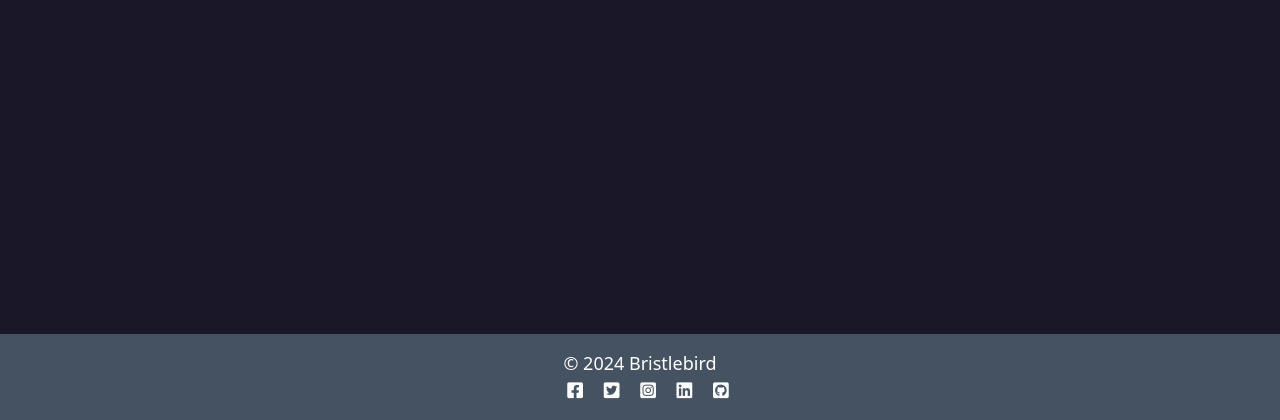
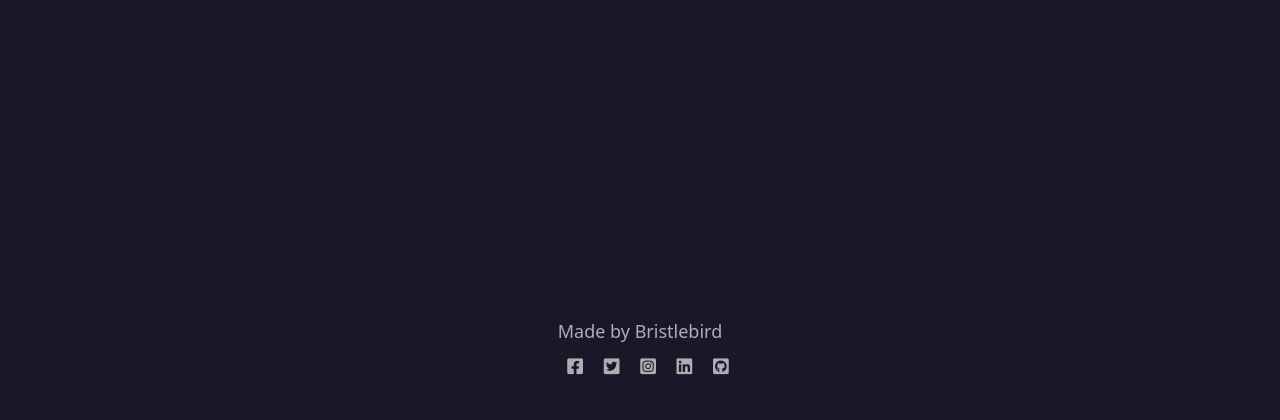
Before and after one commit to bristlebird/resonance, a Django app: page / in a window 1280 px wide. Shown: the part 380-800 px from the top of the page. Run offline with Django 4.2, Linux system fonts and the light colour scheme; data that the repository does not hold is empty.

Commit message:
update footer styles

```diff
--- a/podcast/templates/podcast/podcast_detail.html
+++ b/podcast/templates/podcast/podcast_detail.html
@@ -45,7 +45,7 @@
                     <div id="episodeDesc{{ episode.id }}">
                         {{ episode.description | safe }}
                     </div>
-                    <p class="fw-light small">Added <span class="font-weight-normal">{{ episode.created_on }}</span></p>
+                    <p class="fw-light small faded">Added <span class="font-weight-normal">{{ episode.created_on }}</span></p>
                     {% if not episode.status and show.administrator == user %}
                     <p class="approval">This episode is in draft</p>
                     {% endif %}
--- a/templates/base.html
+++ b/templates/base.html
@@ -89,13 +89,9 @@
     </main>
 
     <!-- Footer -->
-    <footer class="footer mt-auto py-3 dark-bg">
-        <p class="m-0 text-center text-white">
-            {% block copyright %}
-            Made by Bristlebird
-            {% endblock copyright %}
-        </p>
-        <p class="m-0 text-center text-white">
+    <footer class="footer mt-auto py-3">
+        <p class="my-2 text-center faded">Made by Bristlebird</p>
+        <p class="mb-4 text-center faded">
             <!-- <a href="https://www.facebook.com/bristlebird" rel="noopener noreferrer" title="Follow us on Facebook" target="_blank"><i class="fab fa-facebook-square ms-3" aria-hidden="true"></i>Follow us on Facebook</a> -->
             <i class="fab fa-facebook-square ms-3" aria-hidden="true"></i>
             <i class="fab fa-twitter-square ms-3" aria-hidden="true"></i>
```
